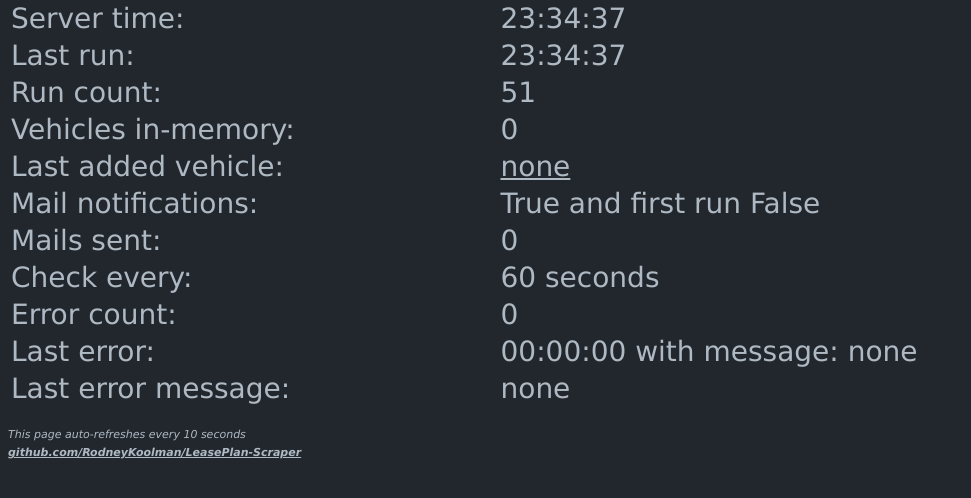
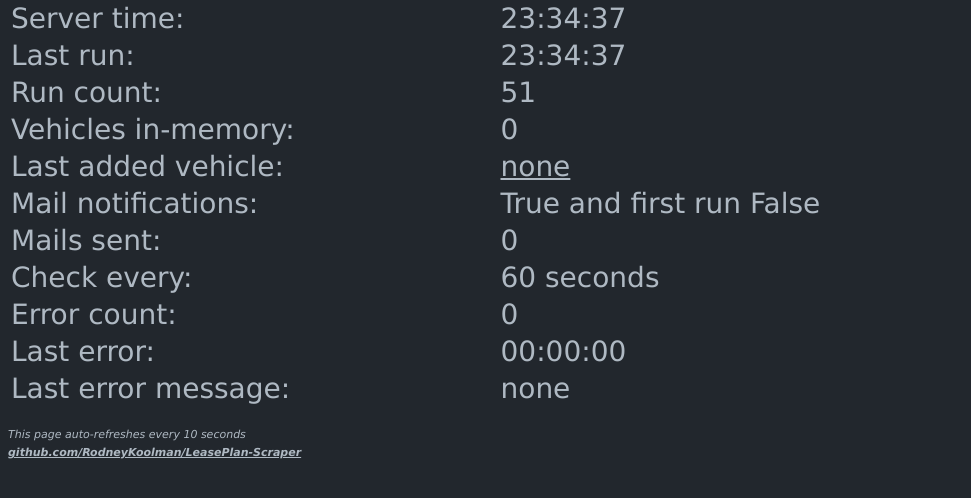
Before and after one commit to RodneyKoolman/LeasePlan-Scraper, a Flask app: page / in a window 1280 px wide. Shown: the part 268-766 px from the top of the page, without its empty margins (0-971 px from the left). Run offline with Flask 2, Linux system fonts and the light colour scheme; parts of the project's set-up code (start-up, migrations or seed data) failed here and were passed over.

```diff
--- a/templates/index.html
+++ b/templates/index.html
@@ -58,7 +58,7 @@
             </tr>
             <tr>
                 <td>Last error:</td>
-                <td>{{ lasterror }} with message: {{ errormessage }}</td>
+                <td>{{ lasterror }}</td>
             </tr>
             <tr>
                 <td>Last error message:</td>
```
